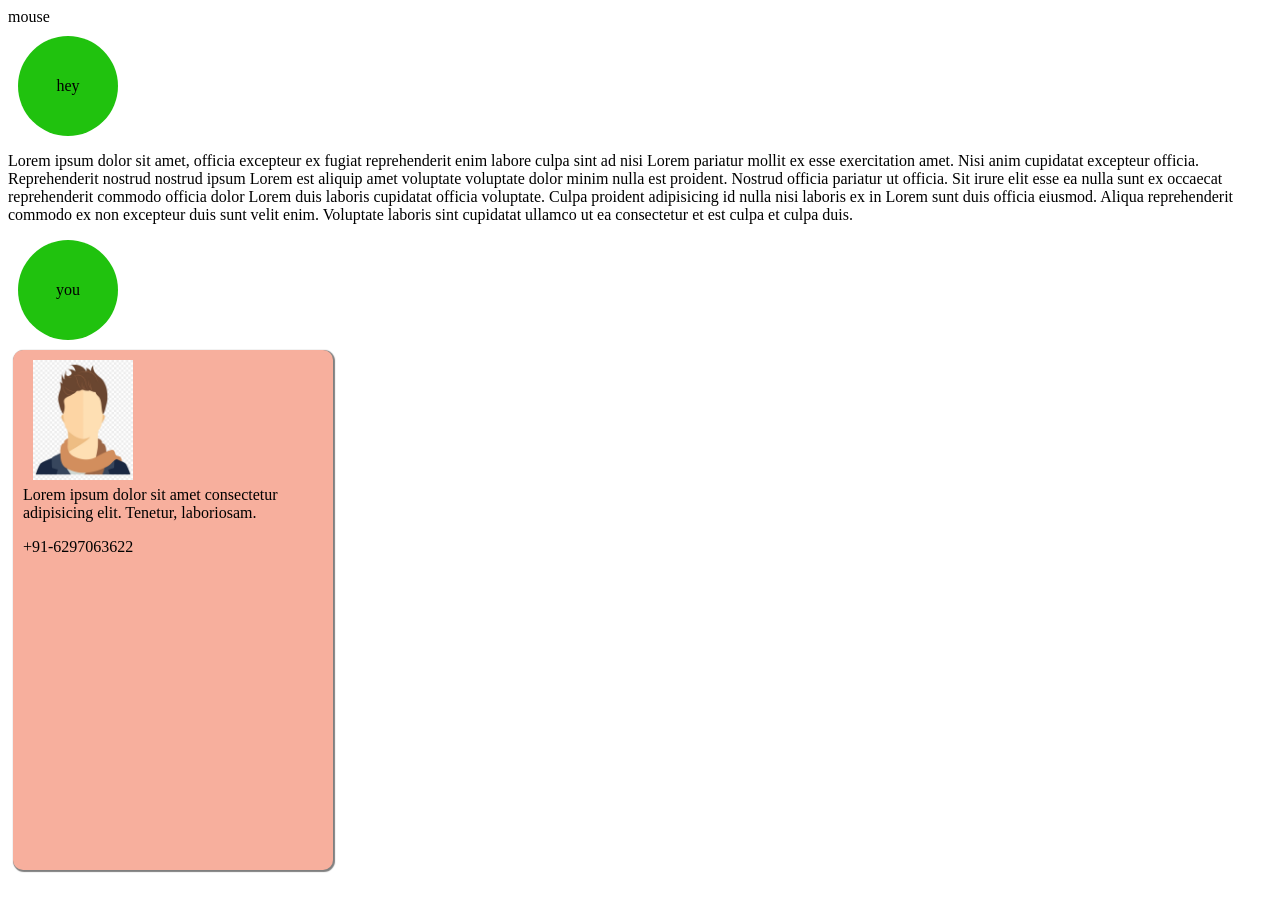
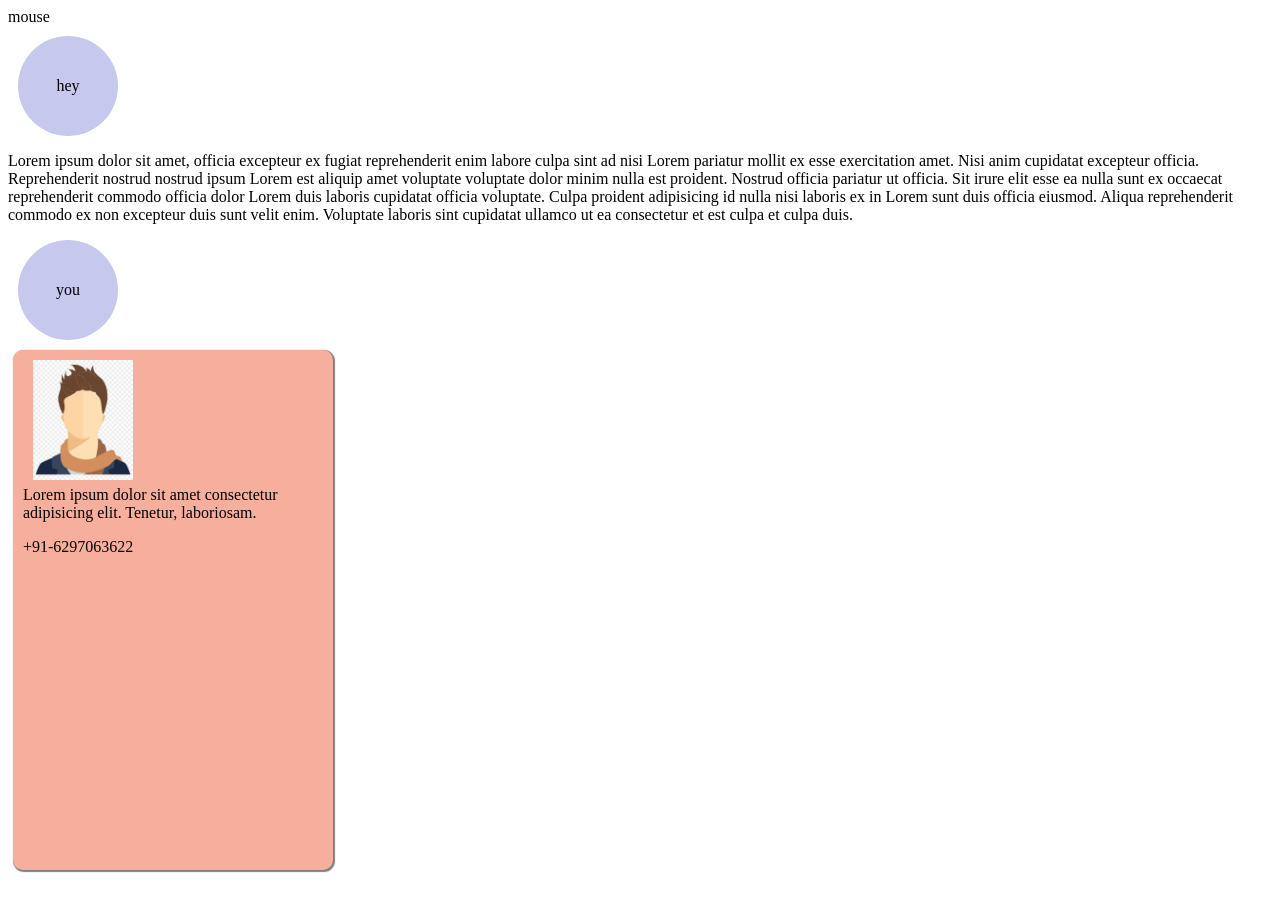
Before and after one commit to jyotideb/webdevpro3, a plain HTML site: page product.html in a window 1280 px wide. Shown: the top 912 px of the page. Drawn offline with Linux system fonts and the light colour scheme.

Commit message:
Updated color and README File ✍

```diff
--- a/main.css
+++ b/main.css
@@ -7,7 +7,7 @@
   margin: 10px;
   height: 100px;
   width: 100px;
-  background-color: #20c20e;
+  background-color: #c6c8ee;
   border-radius: 50%;
 }
 
```
Also changed, not shown: 1 other file.
